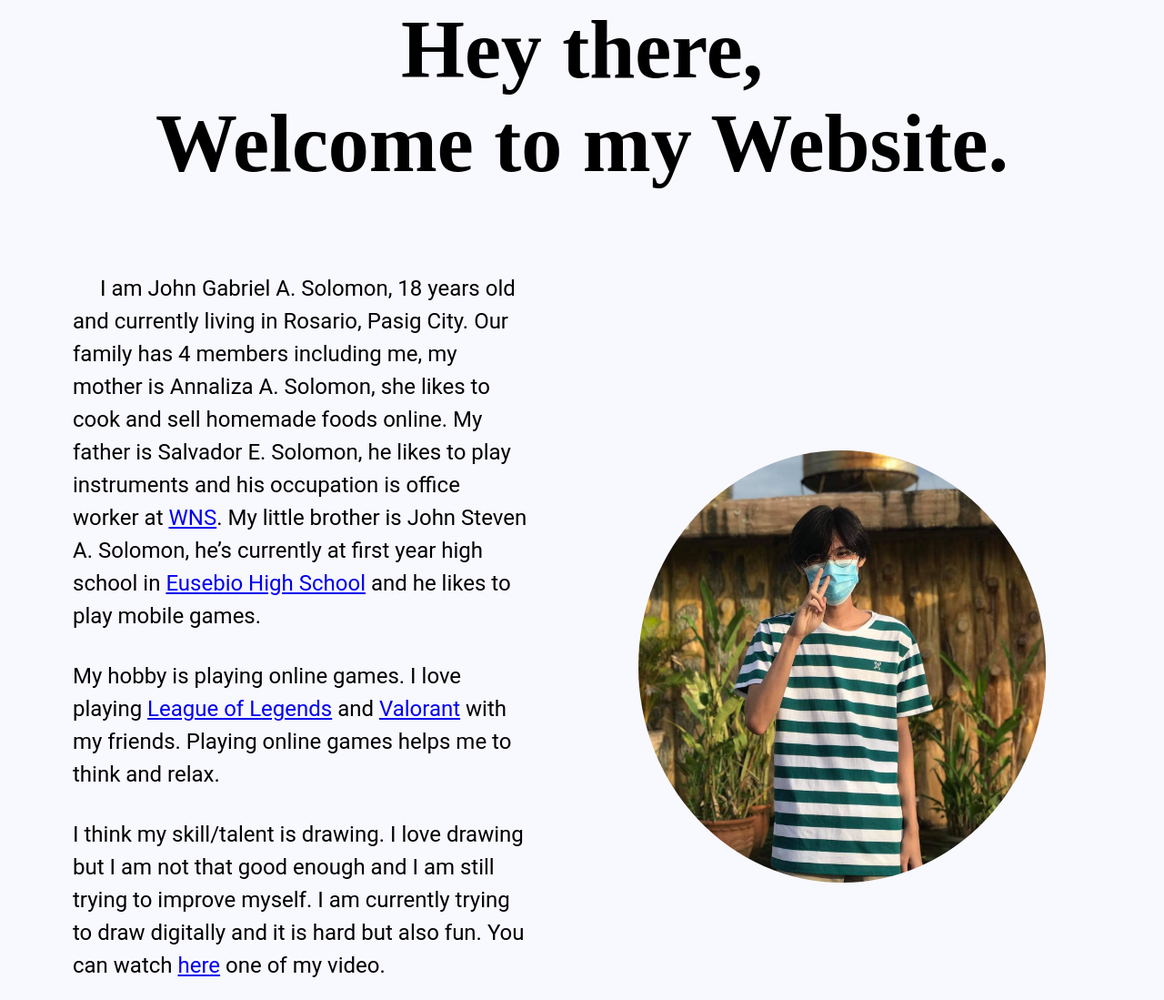
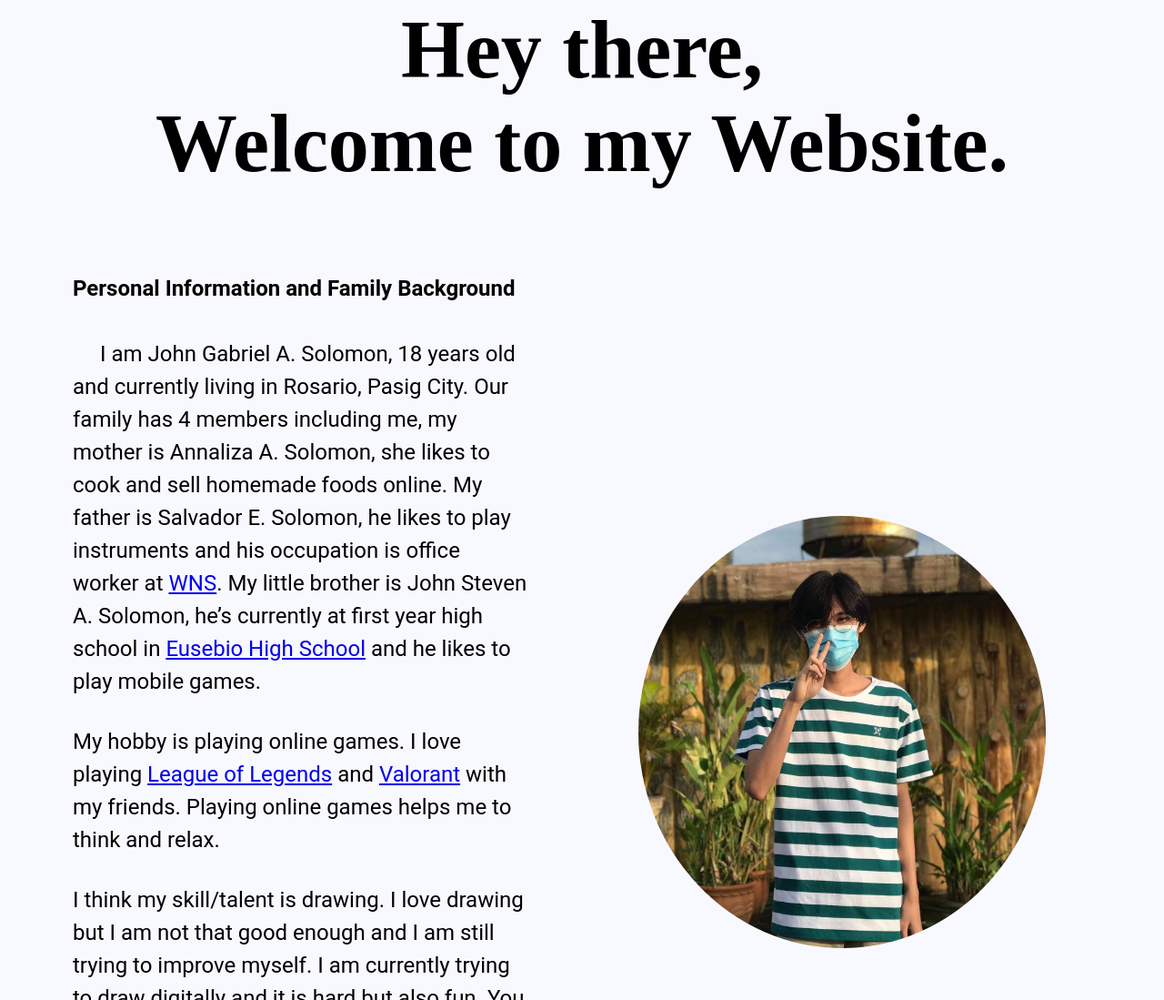
Before and after one commit to johngabrielsolomon/johngabrielsolomon.github.io, a plain HTML site: page index.html in a window 1280 px wide. Shown: the part 994-2093 px from the top of the page at 91% size. Drawn offline with Linux system fonts and the light colour scheme.

Commit message:
Update index.html

```diff
--- a/index.html
+++ b/index.html
@@ -19,6 +19,8 @@
 
 		<div class="par1">
 
+			<p style="text-indent: 0px;"><b>Personal Information and Family Background</b><p>
+		<br>
 			<p>I am John Gabriel A. Solomon, 18 years old and currently living in Rosario, Pasig City. Our family has 4 members including me, my mother is Annaliza A. Solomon, she likes to cook and sell homemade foods online. My father is Salvador E. Solomon, he likes to play instruments and his occupation is office worker at <a href="https://www.wns.com/" target="_blank">WNS</a>. My little brother is John Steven A. Solomon, he’s currently at first year high school in <a href="https://www.google.com/maps/place/Eusebio+High+School/@14.588848,121.0862265,17z/data=!3m1!4b1!4m5!3m4!1s0x3397c7fa30dac3c7:0x5e2700ab066add8d!8m2!3d14.5888497!4d121.0885493" target="_blank">Eusebio High School</a> and he likes to play mobile games.</p>
 		</div>
 
```
